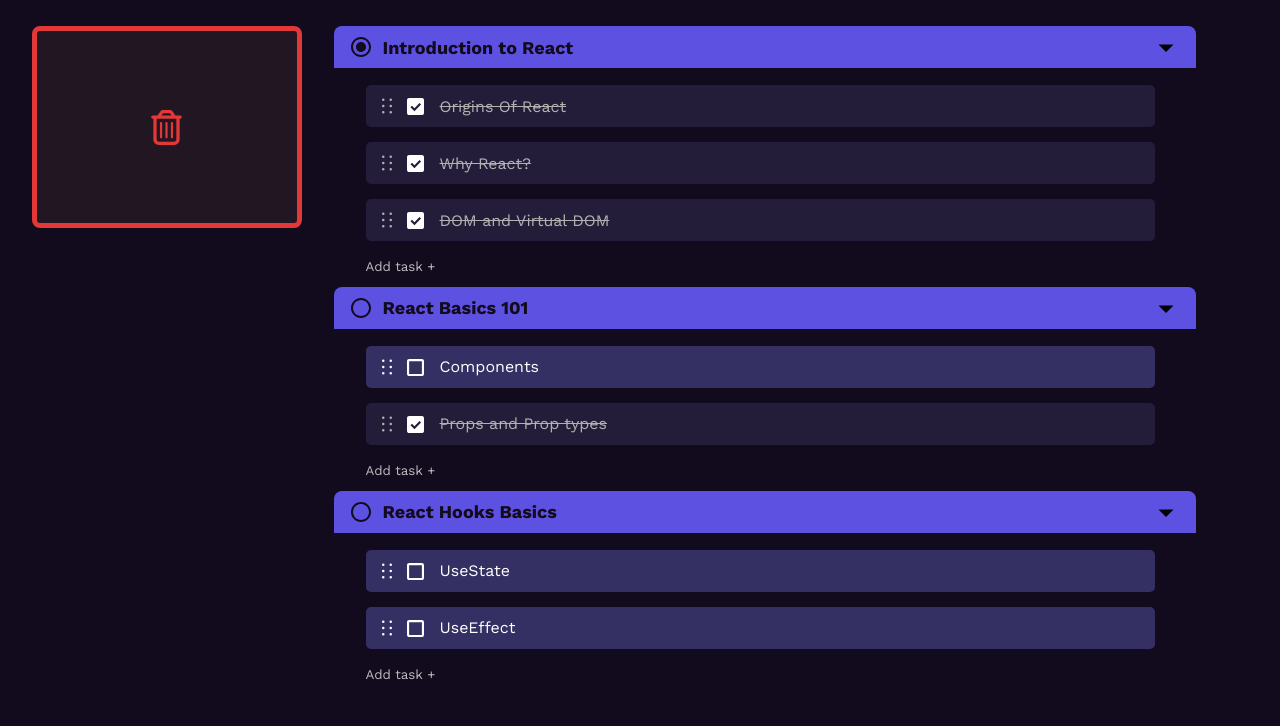
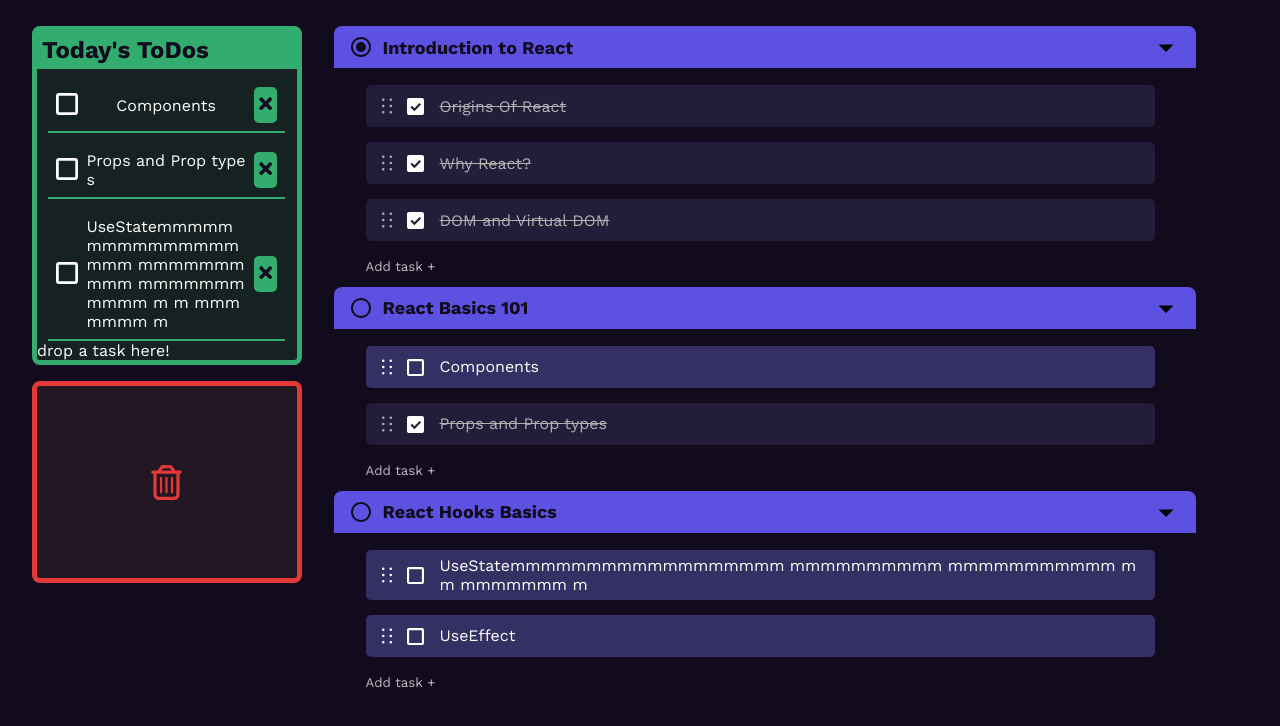
Before and after one commit to walas-01/roadmap-tasker, a React (Vite) app in the folder frontend/: page / in a window 1280 px wide. Shown: the top 726 px of the page. Built offline with nearby package versions, Linux system fonts and the light colour scheme.

Commit message:
TodoBlock added and findStaredTasks function on BoardContext

```diff
--- a/frontend/src/components/TaskCard/TaskCard.jsx
+++ b/frontend/src/components/TaskCard/TaskCard.jsx
@@ -1,8 +1,8 @@
 import React, { useContext, useState } from 'react'
-import { GoGrabber } from "react-icons/go"
 import './TaskCard_style.css'
 import { GlobalContext } from '../../pages/BoardPage/Context/BoardContext';
 
+import { GoGrabber } from "react-icons/go"
 import { ImCheckboxUnchecked,ImCheckboxChecked } from "react-icons/im";
 
 function TaskCard({taskObject}){
--- a/frontend/src/components/TodoBlock/TodoBlock.jsx
+++ b/frontend/src/components/TodoBlock/TodoBlock.jsx
@@ -1,18 +1,44 @@
+import { useContext, useEffect } from 'react'
 import './TodoBlock_style.css'
+import { GlobalContext } from '../../pages/BoardPage/Context/BoardContext.jsx'
 
-function Todo(){
+import { ImCheckboxUnchecked,ImCheckboxChecked } from "react-icons/im"
+import { ImCross } from "react-icons/im"
+
+const StaredTaskCard = ({taskObject})=>{
+  return(
+    <li className='staredTaskCard'>
+      <button className='staredTaskCard-button'> <ImCheckboxUnchecked color='white' size={22}/> </button>
+      <div>
+        <p>{taskObject.tittle}</p>
+      </div>
+      <button className='staredTaskCard-button removeButton'> <ImCross /> </button>
+    </li>
+  )
+}
+
+
+
+function TodoBlock(){
+  const {todoTasks} = useContext(GlobalContext)
+
   return(
     <div className='todoCard'>
-      <h3 className='todoCard-tittle'>Today ToDos</h3>
+
+      <h3 className='todoCard-tittle'>Today's ToDos</h3>
 
       <div className='todoCard-body'>
-        <p>Task1</p>
-        <p>Task2</p>
-        <p>Task3</p>
+
+        <ul className='todoCard-taskList'>
+          {todoTasks.map((task,index)=>{return(<StaredTaskCard key={index}  taskObject={task} />)})}
+        </ul>
+
+        <p>drop a task here!</p>
+
       </div>
 
     </div>
   )
 }
 
-export default Todo
+export default TodoBlock
--- a/frontend/src/components/TodoBlock/TodoBlock_style.css
+++ b/frontend/src/components/TodoBlock/TodoBlock_style.css
@@ -1,15 +1,12 @@
-
 
 .todoCard{
-  width: 15rem;
-  margin: 1rem 2rem;
-
-
+  min-width: 250px;
+  margin: 1rem 0rem;
 
   border: solid 5px #32AD6F;
   border-radius: 8px;
+  background-color: #162222;
 }
-
 
 .todoCard-tittle{
   padding: 5px;
@@ -18,3 +15,47 @@
   color: var(--backcolor-black);
   background-color:#32AD6F;
 }
+
+
+
+/*------------------------------------- staredTaskCard */
+
+.todoCard-taskList{
+  display: flex;
+  flex-direction: column;
+  align-items: center;
+}
+
+
+.staredTaskCard{
+  width: 85%;
+  margin-top: 10px ;
+  padding: 0.5rem;
+
+  display: flex;
+  align-items: center;
+  justify-content: space-between;
+  gap: 8px;
+
+  word-break: break-all;
+  border-bottom: 2px solid #32AD6F;
+}
+
+.staredTaskCard-button{
+  background: none;
+  border: none;
+  cursor: pointer;
+  color: white;
+}
+
+.removeButton{
+  padding: 10px 5px;
+
+  color: var(--backcolor-black);
+  background-color: var(--color-green1);
+  border-radius: 5px;
+}
+
+.removeButton:hover{
+  background-color: white;
+}
--- a/frontend/src/pages/BoardPage/BoardPage.jsx
+++ b/frontend/src/pages/BoardPage/BoardPage.jsx
@@ -12,36 +12,39 @@ import DeleteArea from '../../components/DeleteArea/DeleteArea.jsx'
 // ----------------------------------------------------------------------------- mackup data
 const GROUP_DATA = [
   {group_id:'a1b2c3',tittle:'Introduction to React',tasks:[
-    {task_id:'one123',ownerGroup_id:'a1b2c3',tittle:'Origins Of React',isDone:true},
-    {task_id:'two234',ownerGroup_id:'a1b2c3',tittle:'Why React?',isDone:true},
-    {task_id:'three345',ownerGroup_id:'a1b2c3',tittle:'DOM and Virtual DOM',isDone:true},
+    {task_id:'one123',ownerGroup_id:'a1b2c3',tittle:'Origins Of React',isDone:true,isStared:false},
+    {task_id:'two234',ownerGroup_id:'a1b2c3',tittle:'Why React?',isDone:true,isStared:false},
+    {task_id:'three345',ownerGroup_id:'a1b2c3',tittle:'DOM and Virtual DOM',isDone:true,isStared:false},
   ]},
   {group_id:'d4e5f6',tittle:'React Basics 101',tasks:[
-    {task_id:'four456',ownerGroup_id:'d4e5f6',tittle:'Components',isDone:false},
-    {task_id:'five567',ownerGroup_id:'d4e5f6',tittle:'Props and Prop types',isDone:true},
+    {task_id:'four456',ownerGroup_id:'d4e5f6',tittle:'Components',isDone:false,isStared:true},
+    {task_id:'five567',ownerGroup_id:'d4e5f6',tittle:'Props and Prop types',isDone:true,isStared:true},
   ]},
   {group_id:'g7h8i9',tittle:'React Hooks Basics',tasks:[
-    {task_id:'six678',ownerGroup_id:'g7h8i9',tittle:'UseState',isDone:false},
-    {task_id:'seven789',ownerGroup_id:'g7h8i9',tittle:'UseEffect',isDone:false},
+    {task_id:'six678',ownerGroup_id:'g7h8i9',tittle:'UseStatemmmmmmmmmmmmmmmmmm mmmmmmmmmm mmmmmmmmmmm m m mmmmmmm m',isDone:false,isStared:true},
+    {task_id:'seven789',ownerGroup_id:'g7h8i9',tittle:'UseEffect',isDone:false,isStared:false},
   ]},
 ]
 
 function BoardPage(){ // --------------------------------------------------------------------------- [ BoardPage COMPONENT ]
-  const {groupList,setGroupList} = useContext(GlobalContext)
+  const {groupList,setGroupList,findStaredTasks} = useContext(GlobalContext)
 
 
   useEffect(()=>{ // ------------------- useEffect
     ////todo: THIS IS THE PART WHERE WE FETCH DATA (with axios) FROM DATABASE AND SET THE STATES
     setGroupList(GROUP_DATA)
 
-    console.log("[ GroupList ] --------------------")
-    console.log(groupList)
+    findStaredTasks()
+
+    //console.log("[ GroupList ] --------------------")
+    //console.log(groupList)
   },[groupList])
 
 
   return ( ///--------------------------- (return)
     <main className="boardPage">
       <section className="sideBar">
+        <Todo />
         <DeleteArea />
       </section>
 
--- a/frontend/src/pages/BoardPage/Context/BoardContext.jsx
+++ b/frontend/src/pages/BoardPage/Context/BoardContext.jsx
@@ -7,6 +7,7 @@ function ContextBoard({children}){
   const [groupList,setGroupList] = useState([])
   const [activeCard,setActiveCard] = useState(null)
 
+  const [todoTasks,setTodoTasks] = useState([])
 
   const removeTask = ()=>{ //-------------------------------------------- removing a task from its group
     //1)get original Group
@@ -84,7 +85,6 @@ function ContextBoard({children}){
     //1)get owner group
     const ownerGroup = groupList.find(group => group.group_id === ownerGroup_id )
 
-
     //2) find the task and switch its isDone property
     ownerGroup.tasks = ownerGroup.tasks.map((task)=>{
       if(task.task_id == task_id){
@@ -107,15 +107,22 @@ function ContextBoard({children}){
     //todo: UPDATE Group TO DATA BASE
   }
 
+  const findStaredTasks = ()=>{
+    //2) search in each group and in each task list for stared tasks
+    const staredTasks = groupList.flatMap(group => group.tasks).filter(task => task.isStared)
+    setTodoTasks(staredTasks)
+  }
 
   return (
     <GlobalContext.Provider
       value={{ groupList,setGroupList,
                 activeCard,setActiveCard,
+                todoTasks,setTodoTasks,
                 moveTask,
                 removeTask,
                 createNewTask,
-                checkTask
+                checkTask,
+                findStaredTasks
              }}>
       {children}
     </GlobalContext.Provider>
--- a/frontend/style.css
+++ b/frontend/style.css
@@ -3,6 +3,7 @@
 
 :root{
   --color1:#5D51E2;
+  --color-green1:#32AD6F;
   --backcolor-black:#120b1d;
 }
 
```
